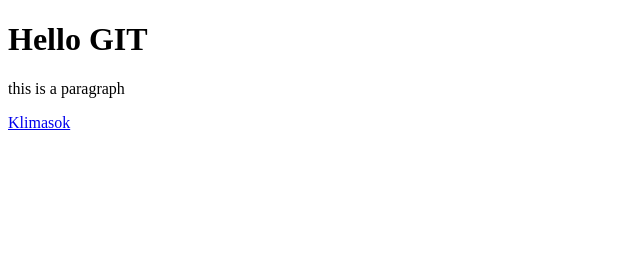
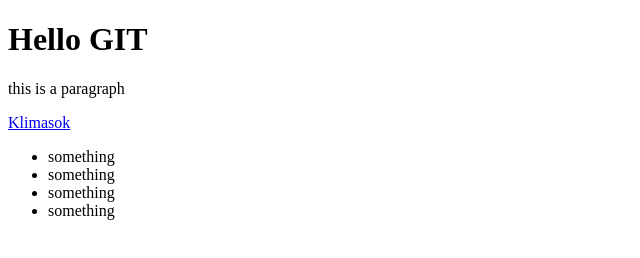
Before and after one commit to nagtabi/javamonday, a plain HTML site: page index.html in a window 1280 px wide. Shown: the whole page, without its empty margins (0-640 px from the left). Drawn offline with Linux system fonts and the light colour scheme.

Commit message:
add unordered list to index.html

```diff
--- a/index.html
+++ b/index.html
@@ -10,6 +10,12 @@
 <div>
 <a href="https://staffklima.hu">Klimasok</a>
 </div>
+<ul>
+<li>something</li>
+<li>something</li>
+<li>something</li>
+<li>something</li>
+</ul>
 </body>
 
 </html>
```
